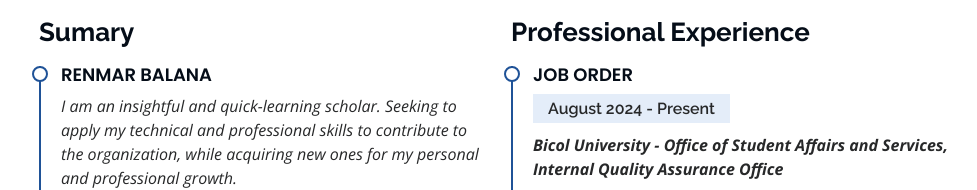
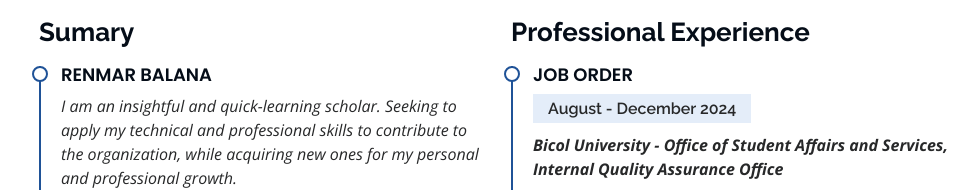
Before and after one commit to balanarenmar/balanarenmar.github.io, a plain HTML site: page index.html in a window 1280 px wide. Shown: the part 3022-3212 px from the top of the page, without its empty margins (291-1268 px from the left). Drawn offline with nearby package versions, Linux system fonts and the light colour scheme.

Commit message:
Update index.html

```diff
--- a/index.html
+++ b/index.html
@@ -247,7 +247,7 @@
 
             <div class="resume-item">
               <h4>Job Order</h4>
-              <h5>August 2024 - Present</h5>
+              <h5>August - December 2024</h5>
               <p><em><b>Bicol University - Office of Student Affairs and Services, <br>Internal Quality Assurance Office</b></em></p>
               <ul>
                 <li>Attended to requests of various clients on Quality Assurance.</li>
```
